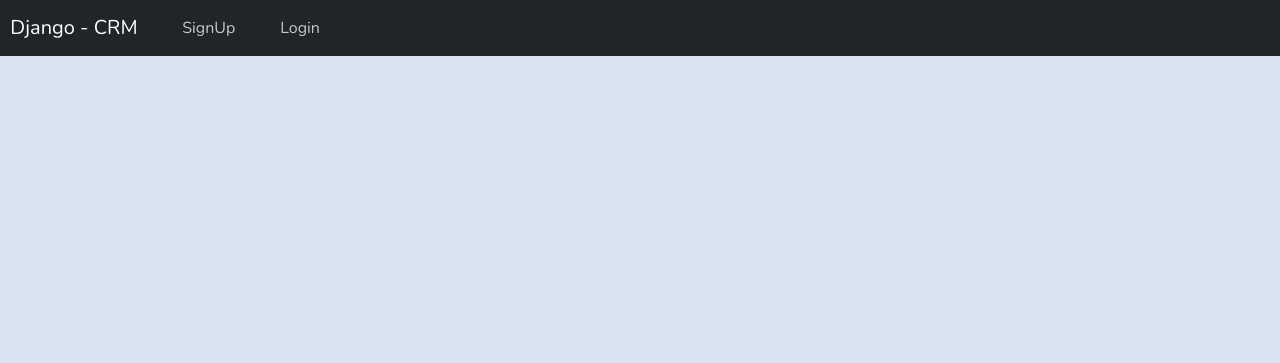
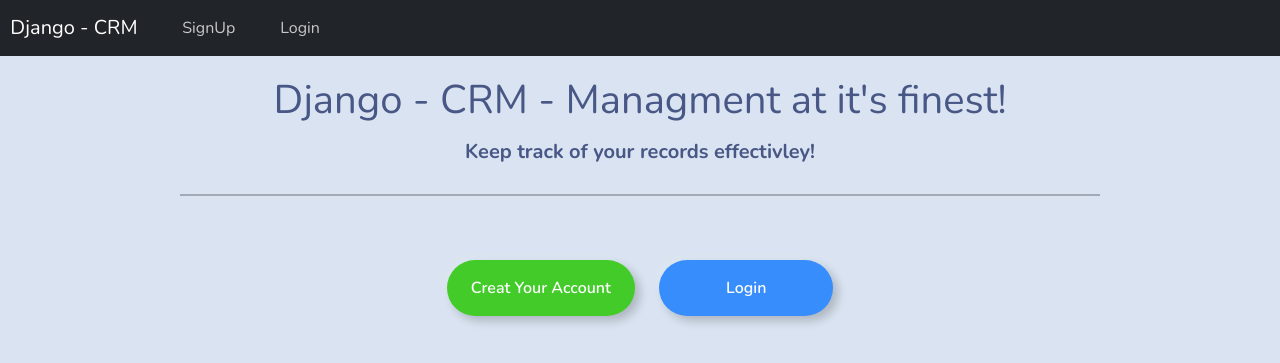
Before and after one commit to mostafa3ttar/Django-Build-CRM, a Django app: page / in a window 1280 px wide. Shown: the top 363 px of the page. Run offline with Django 5.2, Linux system fonts and the light colour scheme.

Commit message:
feat: make navbar & pages dynamic based on user auth status

```diff
--- a/templates/parts/navbar.html
+++ b/templates/parts/navbar.html
@@ -10,13 +10,23 @@
     <div class="collapse navbar-collapse text-center" id="navbarNavDropdown">
         <ul class="navbar-nav mr-auto">
             &nbsp; &nbsp; &nbsp;
+            {% if user.is_authenticated %}
             <li class="nav-item">
+                <a class="nav-link" href="{% url 'webapp:dashboard' %}">Dashboard &nbsp; <i class="fa fa-home" aria-hidden="true"></i> </a>
+            </li>
+            &nbsp; &nbsp; &nbsp;
+            <li class="nav-item">
+                <a class="nav-link" href="{% url 'users:logout' %}">SignOut &nbsp; <i class="fa fa-sign-out" aria-hidden="true"></i> </a>
+            </li>
+            {% else %}
+                        <li class="nav-item">
                 <a class="nav-link" href="{% url 'users:register' %}">SignUp &nbsp; <i class="fa fa-home" aria-hidden="true"></i> </a>
             </li>
             &nbsp; &nbsp; &nbsp;
             <li class="nav-item">
                 <a class="nav-link" href="{% url 'users:login' %}">Login &nbsp; <i class="fa fa-sign-out" aria-hidden="true"></i> </a>
             </li>
+            {% endif %}
             &nbsp; &nbsp; &nbsp;
         </ul>
         &nbsp; &nbsp; &nbsp;
--- a/templates/web/home.html
+++ b/templates/web/home.html
@@ -2,4 +2,23 @@
 
 {% block content %}
 
+<div class=" container text-center" style="margin-top: 20px;">
+    <h1 class="my-3">Django - CRM - Managment at it's finest!</h1>
+    <h5 class="mt-2"> <b>Keep track of your records effectivley!</b></h5>
+</div>
+<hr style="border: 1px solid black; margin: 30px 180px;">
+<div class="container text-center gap-2" style="margin-top: 5%;">
+    {% if user.is_authenticated %}
+    <a href="{% url 'webapp:dashboard' %}" class="btn btn-outline-success" style="margin-right: 10px;">Dashboard</a>
+    <a href="{% url 'users:logout' %}" class="btn btn-outline-danger"
+        style="padding-right: 3%; padding-left: 3%; margin-left: 10px;">SignOut</a>
+        {% else %}
+    <a href="{% url 'users:register' %}" class="btn btn-outline-success" style="margin-right: 10px;">Creat Your
+        Account</a>
+    <a href="{% url 'users:login' %}" class="btn btn-outline-primary"
+        style="padding-right: 6%; padding-left: 6%; margin-left: 10px;">Login</a>
+        {% endif %}
+
+</div>
+
 {% endblock content %}
```
